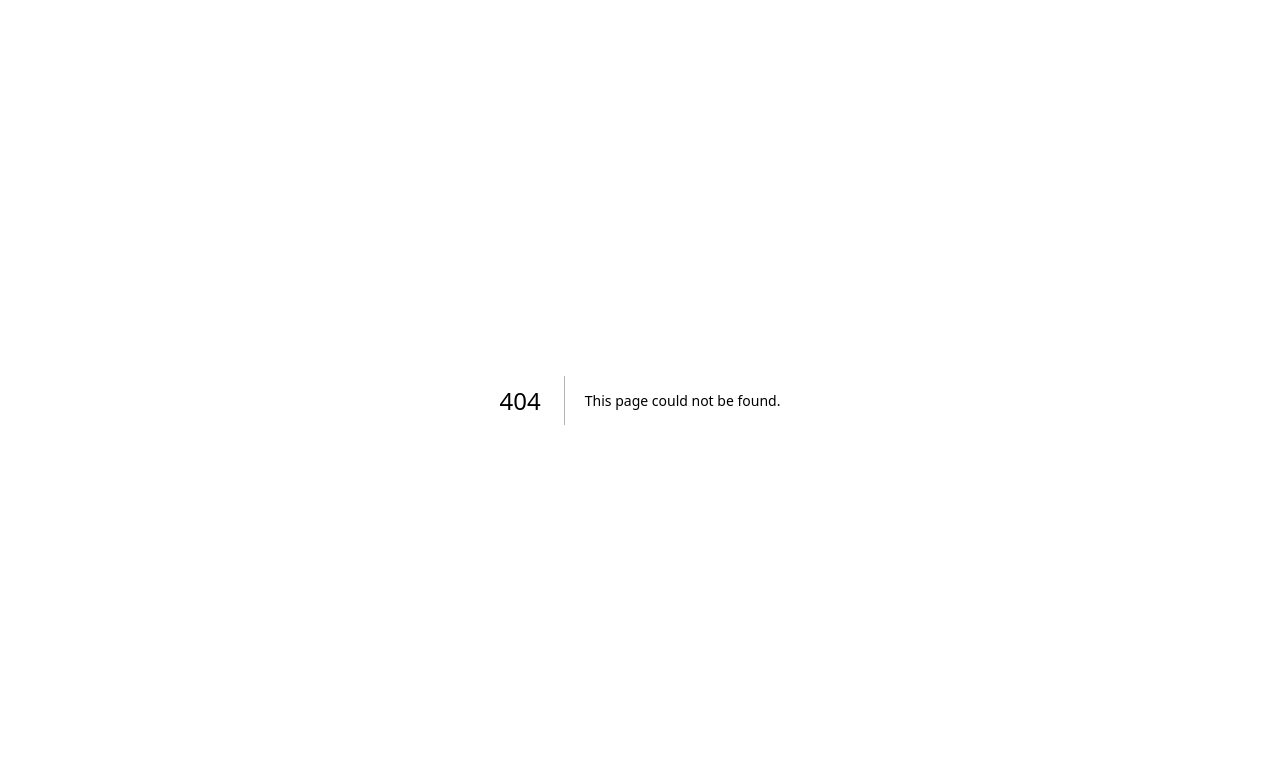
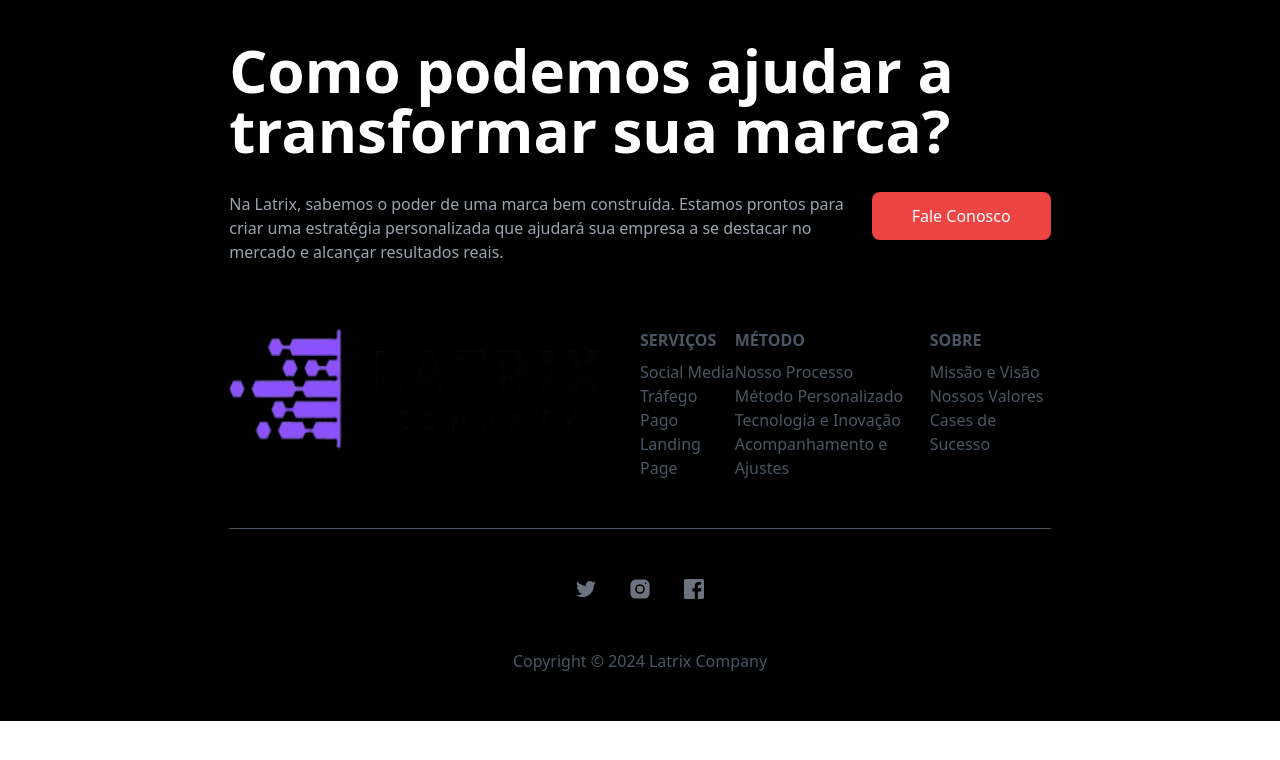
Before and after one commit to YuriPierriV/latrixcompany, a Next.js app: page /components/Footer/Footer in a window 1280 px wide. Before the commit this address had no page. Shown: the top 760 px of the page. Built offline with nearby package versions, Linux system fonts and the light colour scheme.

Commit message:
add footer

```diff
--- /dev/null
+++ b/pages/components/Footer/Footer.js
@@ -0,0 +1,121 @@
+import React from "react";
+import Image from "next/image";
+
+import { Logo } from "@/public/images/Images";
+
+const Footer = () => {
+  return (
+    <footer>
+      <div className="w-full pt-10 flex items-center justify-center bg-black">
+        <div className="md:w-2/3 w-full px-4 text-white flex flex-col">
+          <div className="w-full text-6xl font-bold col-span-2">
+            <h1 className="w-full ">
+              Como podemos ajudar a transformar sua marca?
+            </h1>
+          </div>
+          <div className="flex mt-8 flex-col md:flex-row md:justify-between">
+            <p className="w-full  text-gray-400">
+              Na Latrix, sabemos o poder de uma marca bem construída. Estamos
+              prontos para criar uma estratégia personalizada que ajudará sua
+              empresa a se destacar no mercado e alcançar resultados reais.
+            </p>
+            <div className="w-fit pt-6 md:pt-0">
+              <a className="bg-red-500 justify-center text-center rounded-lg shadow px-10 py-3 flex items-center text-nowrap">
+                Fale Conosco
+              </a>
+            </div>
+          </div>
+          <div className="flex flex-col">
+            <div className="grid grid-cols-2 pt-16 mb-12  justify-between">
+              <div className="">
+                <Logo></Logo>
+              </div>
+              <div className="flex flex-row justify-between">
+                <div className="flex flex-col">
+                  <a className="  cursor-pointer text-gray-600 hover:text-white uppercase font-bold pb-2">
+                    Serviços
+                  </a>
+                  <a className=" cursor-pointer text-gray-600 hover:text-white ">
+                    Social Media
+                  </a>
+                  <a className="  cursor-pointer text-gray-600 hover:text-white ">
+                    Tráfego Pago
+                  </a>
+                  <a className="  cursor-pointer text-gray-600 hover:text-white ">
+                    Landing Page
+                  </a>
+                </div>
+
+                <div className="flex flex-col">
+                  <a className="  cursor-pointer text-gray-600 hover:text-white uppercase font-bold pb-2">
+                    Método
+                  </a>
+                  <a className="  cursor-pointer text-gray-600 hover:text-white ">
+                    Nosso Processo
+                  </a>
+                  <a className="  cursor-pointer text-gray-600 hover:text-white ">
+                    Método Personalizado
+                  </a>
+                  <a className="  cursor-pointer text-gray-600 hover:text-white ">
+                    Tecnologia e Inovação
+                  </a>
+                  <a className="  cursor-pointer text-gray-600 hover:text-white ">
+                    Acompanhamento e Ajustes
+                  </a>
+                </div>
+                <div className="flex flex-col">
+                  <a className="  cursor-pointer text-gray-600 hover:text-white uppercase font-bold pb-2">
+                    Sobre
+                  </a>
+                  <a className="  cursor-pointer text-gray-600 hover:text-white ">
+                    Missão e Visão
+                  </a>
+                  <a className="  cursor-pointer text-gray-600 hover:text-white ">
+                    Nossos Valores
+                  </a>
+                  <a className="  cursor-pointer text-gray-600 hover:text-white ">
+                    Cases de Sucesso
+                  </a>
+                </div>
+              </div>
+            </div>
+            <hr className="border-gray-600" />
+            <div className="flex flex-row space-x-8 items-center justify-center mt-12">
+              <a
+                href="/"
+                class="text-gray-500 transition-colors duration-300 hover:text-teal-accent-400"
+              >
+                <svg viewBox="0 0 24 24" fill="currentColor" class="h-5">
+                  <path d="M24,4.6c-0.9,0.4-1.8,0.7-2.8,0.8c1-0.6,1.8-1.6,2.2-2.7c-1,0.6-2,1-3.1,1.2c-0.9-1-2.2-1.6-3.6-1.6 c-2.7,0-4.9,2.2-4.9,4.9c0,0.4,0,0.8,0.1,1.1C7.7,8.1,4.1,6.1,1.7,3.1C1.2,3.9,1,4.7,1,5.6c0,1.7,0.9,3.2,2.2,4.1 C2.4,9.7,1.6,9.5,1,9.1c0,0,0,0,0,0.1c0,2.4,1.7,4.4,3.9,4.8c-0.4,0.1-0.8,0.2-1.3,0.2c-0.3,0-0.6,0-0.9-0.1c0.6,2,2.4,3.4,4.6,3.4 c-1.7,1.3-3.8,2.1-6.1,2.1c-0.4,0-0.8,0-1.2-0.1c2.2,1.4,4.8,2.2,7.5,2.2c9.1,0,14-7.5,14-14c0-0.2,0-0.4,0-0.6 C22.5,6.4,23.3,5.5,24,4.6z"></path>
+                </svg>
+              </a>
+              <a
+                href="/"
+                class="text-gray-500 transition-colors duration-300 hover:text-teal-accent-400"
+              >
+                <svg viewBox="0 0 30 30" fill="currentColor" class="h-6">
+                  <circle cx="15" cy="15" r="4"></circle>
+                  <path d="M19.999,3h-10C6.14,3,3,6.141,3,10.001v10C3,23.86,6.141,27,10.001,27h10C23.86,27,27,23.859,27,19.999v-10   C27,6.14,23.859,3,19.999,3z M15,21c-3.309,0-6-2.691-6-6s2.691-6,6-6s6,2.691,6,6S18.309,21,15,21z M22,9c-0.552,0-1-0.448-1-1   c0-0.552,0.448-1,1-1s1,0.448,1,1C23,8.552,22.552,9,22,9z"></path>
+                </svg>
+              </a>
+              <a
+                href="/"
+                class="text-gray-500 transition-colors duration-300 hover:text-teal-accent-400"
+              >
+                <svg viewBox="0 0 24 24" fill="currentColor" class="h-5">
+                  <path d="M22,0H2C0.895,0,0,0.895,0,2v20c0,1.105,0.895,2,2,2h11v-9h-3v-4h3V8.413c0-3.1,1.893-4.788,4.659-4.788 c1.325,0,2.463,0.099,2.795,0.143v3.24l-1.918,0.001c-1.504,0-1.795,0.715-1.795,1.763V11h4.44l-1,4h-3.44v9H22c1.105,0,2-0.895,2-2 V2C24,0.895,23.105,0,22,0z"></path>
+                </svg>
+              </a>
+            </div>
+
+            <p className="w-full text-center my-12 text-gray-600">
+              Copyright © 2024 Latrix Company
+            </p>
+          </div>
+        </div>
+      </div>
+    </footer>
+  );
+};
+
+export default Footer;
--- a/pages/components/card/Card.js
+++ b/pages/components/card/Card.js
@@ -4,8 +4,8 @@ import BackgroundBeams from "@/ui/Background-beams";
 const CardTitle = ({ children, imgSrc, title, description }) => {
   return (
     <div className="flex  flex-col ">
-      <div className="z-10">
-        <div className="flex flex-col justify-between p-4 leading-normal">
+      <div className="z-10 ">
+        <div className="flex flex-col items-start px-4 leading-normal">
           <h5 className="mb-2 text-2xl font-bold tracking-tight text-gray-900 dark:text-white">
             {title}
           </h5>
@@ -20,7 +20,7 @@ const CardTitle = ({ children, imgSrc, title, description }) => {
 
 const CardContainer = ({ children }) => {
   return (
-    <div className="flex container gap-0 mx-auto relative max-w-7xl -mt-20 border border-primary/[0.2] dark:primary/[0.5] shadow-primary shadow-md  rounded-xl p-10">
+    <div className="flex container gap-0 mx-auto relative max-w-7xl -mt-20 border border-primary/[0.5] dark:primary/[0.5] shadow-primary shadow-[0_-25px_50px_-15px]  rounded-xl p-10">
       <BackgroundBeams className="absolute inset-0 z-0 rounded-xl" />
       <div className="z-10">{children}</div>
     </div>
--- a/pages/components/form/Form.js
+++ b/pages/components/form/Form.js
@@ -12,7 +12,10 @@ export default function Form() {
     console.log("Form submitted");
   };
   return (
-    <div className="max-w-md w-full mx-auto  rounded-2xl p-4 md:p-8  bg-[#DBD2F1] dark:bg-[#06030C] shadow-md shadow-primary">
+    <div
+      className="max-w-md w-full mx-auto  rounded-2xl p-4 md:p-8  bg-[#DBD2F1] dark:bg-[#06030C] shadow-md shadow-primary"
+      id="form"
+    >
       <h2 className="font-bold text-xl text-neutral-800 dark:text-neutral-200 ">
         Agendar Reunião
       </h2>
--- a/pages/components/headers/Header.js
+++ b/pages/components/headers/Header.js
@@ -2,26 +2,19 @@
 import React, { useState } from "react";
 import { HoveredLink, Menu, MenuItem, ProductItem } from "../ui/Navbar-menu";
 import cn from "@/lib/Utils";
-import Image from "next/image";
-import lightImage from "../public/images/light.png";
-import darkImage from "../public/images/dark.png";
 
 import ThemeToggleButton from "@/utils/Mode";
-import { useTheme } from "@/utils/ThemeContext";
+import { Logo } from "@/public/images/Images";
 
 function Navbar({ className }) {
   const [active, setActive] = useState(null);
-  const { theme } = useTheme();
+
   return (
     <div
       className={cn("fixed top-10 inset-x-0 max-w-2xl mx-auto z-50", className)}
     >
       <Menu setActive={setActive}>
-        <Image
-          src={theme === "light" ? lightImage : darkImage}
-          alt={"logo"}
-          className="  w-auto max-h-[calc(100%_-_1.75rem)] h-[calc(100%_-_1.75rem)]  pe-2 md:pe-10 "
-        />
+        <Logo></Logo>
         <MenuItem setActive={setActive} active={active} item="Serviços">
           <div className="flex flex-col space-y-4 text-base">
             <HoveredLink href="/web-dev">Social Media</HoveredLink>
@@ -29,15 +22,23 @@ function Navbar({ className }) {
             <HoveredLink href="/seo">Landing Page</HoveredLink>
           </div>
         </MenuItem>
-        <MenuItem setActive={setActive} active={active} item="Sobre">
-          <div className="  text-sm grid grid-cols-2 gap-10 p-4"></div>
-        </MenuItem>
+
         <MenuItem setActive={setActive} active={active} item="Método">
           <div className="flex flex-col space-y-4 text-base">
-            <HoveredLink href="/hobby">Hobby</HoveredLink>
-            <HoveredLink href="/individual">Individual</HoveredLink>
-            <HoveredLink href="/team">Team</HoveredLink>
-            <HoveredLink href="/enterprise">Enterprise</HoveredLink>
+            <HoveredLink href="/hobby">Nosso Processo</HoveredLink>
+            <HoveredLink href="/individual">Método Personalizado</HoveredLink>
+            <HoveredLink href="/team">Tecnologia e Inovação</HoveredLink>
+            <HoveredLink href="/enterprise">
+              Acompanhamento e Ajustes
+            </HoveredLink>
+          </div>
+        </MenuItem>
+
+        <MenuItem setActive={setActive} active={active} item="Sobre">
+          <div className="flex flex-col space-y-4 text-base">
+            <HoveredLink href="/hobby">Missão e Visão</HoveredLink>
+            <HoveredLink href="/individual">Nossos Valores</HoveredLink>
+            <HoveredLink href="/team">Cases de Sucesso</HoveredLink>
           </div>
         </MenuItem>
         <div className="py-4">
--- a/pages/components/public/images/Images.js
+++ b/pages/components/public/images/Images.js
@@ -11,8 +11,23 @@ import card_white_2 from ".//card_white_2.png";
 import card_white_3 from ".//card_white_3.png";
 
 import dark from ".//dark.png";
+import light from ".//light.png";
 
 import foguete from ".//foguete.png";
+import Image from "next/image";
+
+import { useTheme } from "@/utils/ThemeContext";
+
+export function Logo() {
+  const { theme } = useTheme();
+  return (
+    <Image
+      src={theme === "light" ? light : dark}
+      alt={"logo"}
+      className="  w-auto max-h-[calc(100%_-_1.75rem)] h-[calc(100%_-_1.75rem)]  pe-2 md:pe-10 "
+    />
+  );
+}
 
 export {
   card_dark_1,
@@ -24,6 +39,6 @@ export {
   foguete,
 };
 
-export default function Image() {
+export default function Images() {
   return <h1 className="text-3xl font-bold underline">Hello world!</h1>;
 }
--- a/pages/components/ui/Apple-cards-carousel.js
+++ b/pages/components/ui/Apple-cards-carousel.js
@@ -123,13 +123,13 @@ export const Carousel = ({ items, initialScroll = 0 }) => {
               xmlns="http://www.w3.org/2000/svg"
               fill="none"
               viewBox="0 0 24 24"
-              stroke-width="1.5"
+              strokeWidth="1.5"
               stroke="currentColor"
-              class="size-6"
+              className="size-6"
             >
               <path
-                stroke-linecap="round"
-                stroke-linejoin="round"
+                strokeLinecap="round"
+                strokeLinejoin="round"
                 d="M6.75 15.75 3 12m0 0 3.75-3.75M3 12h18"
               />
             </svg>
@@ -143,13 +143,13 @@ export const Carousel = ({ items, initialScroll = 0 }) => {
               xmlns="http://www.w3.org/2000/svg"
               fill="none"
               viewBox="0 0 24 24"
-              stroke-width="1.5"
+              strokeWidth="1.5"
               stroke="currentColor"
-              class="size-6"
+              className="size-6"
             >
               <path
-                stroke-linecap="round"
-                stroke-linejoin="round"
+                strokeLinecap="round"
+                strokeLinejoin="round"
                 d="M17.25 8.25 21 12m0 0-3.75 3.75M21 12H3"
               />
             </svg>
--- a/pages/components/ui/Hero-highlight.js
+++ b/pages/components/ui/Hero-highlight.js
@@ -22,20 +22,20 @@ export const HeroHighlight = ({ children, className, containerClassName }) => {
       )}
       onMouseMove={handleMouseMove}
     >
-      <div className="absolute inset-0 bg-dot-thick-neutral-200 dark:bg-dot-thick-neutral-800  pointer-events-none" />
+      <div className="absolute inset-0 bg-dot-thick-neutral-100 dark:bg-dot-thick-neutral-950  pointer-events-none" />
       <motion.div
-        className="pointer-events-none bg-dot-thick-indigo-800 dark:bg-dot-thick-indigo-500   absolute inset-0 opacity-0 transition duration-300 group-hover:opacity-100"
+        className="pointer-events-none bg-dot-thick-primary dark:bg-dot-thick-priamry   absolute inset-0 opacity-0 transition duration-300 group-hover:opacity-100"
         style={{
           WebkitMaskImage: useMotionTemplate`
             radial-gradient(
-              200px circle at ${mouseX}px ${mouseY}px,
+              100px circle at ${mouseX}px ${mouseY}px,
               black 0%,
               transparent 100%
             )
           `,
           maskImage: useMotionTemplate`
             radial-gradient(
-              200px circle at ${mouseX}px ${mouseY}px,
+              100px circle at ${mouseX}px ${mouseY}px,
               black 0%,
               transparent 100%
             )
--- a/pages/inicio/index.js
+++ b/pages/inicio/index.js
@@ -15,6 +15,7 @@ import { dataTimeline } from "@/ui/Timeline";
 import { useTheme } from "@/utils/ThemeContext";
 
 import Form from "@/form/Form";
+import Footer from "@/Footer/Footer";
 
 import {
   card_dark_1,
@@ -27,13 +28,33 @@ import {
 } from "@/public/images/Images";
 
 function Inicio() {
-  const ref = React.useRef(null);
-  const { scrollYProgress } = useScroll({
-    target: ref,
-    offset: ["start start", "end start"],
-  });
+  const { theme } = useTheme();
 
-  const { theme } = useTheme();
+  const DummyContent = () => {
+    return (
+      <>
+        {[...new Array(3).fill(1)].map((_, index) => {
+          return (
+            <div
+              key={"dummy-content" + index}
+              className="bg-[#F5F5F7] dark:bg-neutral-800 p-8 md:p-14 rounded-3xl mb-4"
+            >
+              <p className="text-neutral-600 dark:text-neutral-400 text-base md:text-2xl font-sans max-w-3xl mx-auto">
+                <span className="font-bold text-neutral-700 dark:text-neutral-200">
+                  The first rule of Apple club is that you boast about Apple
+                  club.
+                </span>{" "}
+                Keep a journal, quickly jot down a grocery list, and take
+                amazing class notes. Want to convert those notes to text? No
+                problem. Langotiya jeetu ka mara hua yaar is ready to capture
+                every thought.
+              </p>
+            </div>
+          );
+        })}
+      </>
+    );
+  };
 
   const data = [
     {
@@ -66,9 +87,9 @@ function Inicio() {
         <Navbar className="top-2" />
       </div>
       <section id="hero">
-        <HeroHighlight className="grid xl:grid-cols-2 gap-4 min-h-full  container mx-auto">
-          <div className="items-center grid grid-cols-1 justify-center pt-24  xl:py-20 gap-4">
-            <div className=" p-0">
+        <HeroHighlight className="grid xl:grid-cols-2 gap-4 xl:gap-0 min-h-full  container mx-auto">
+          <div className=" grid   pt-32 mx-auto  xl:py-24 gap-4 xl:gap-0">
+            <div className="">
               <motion.h1
                 initial={{
                   opacity: 0,
@@ -111,10 +132,26 @@ function Inicio() {
               marca ser vista, lembrada e amada. Alcançamos o público certo,
               impulsionando marcas a atingirem seu potencial máximo.
             </motion.p>
-            <div className="text-center xl:text-left   pb-5">
-              <button className="px-6 py-2 text-white bg-primary hover:bg-accent rounded-md transition duration-300 teste">
+            <div className="text-center xl:text-left  pt-5 xl:pt-0 pb-5">
+              <a
+                className="px-6 py-2 text-white bg-primary hover:bg-accent rounded-md transition duration-300 cursor-pointer"
+                onClick={(e) => {
+                  e.preventDefault();
+                  const element = document.getElementById("form");
+                  const offset = 80; // ajuste o valor conforme necessário
+                  const bodyRect = document.body.getBoundingClientRect().top;
+                  const elementRect = element.getBoundingClientRect().top;
+                  const elementPosition = elementRect - bodyRect;
+                  const offsetPosition = elementPosition - offset;
+
+                  window.scrollTo({
+                    top: offsetPosition,
+                    behavior: "smooth",
+                  });
+                }}
+              >
                 Vamos Conversar
-              </button>
+              </a>
             </div>
           </div>
           <div className="">
@@ -149,40 +186,9 @@ function Inicio() {
         </h2>
         <Carousel items={cards} />
       </div>
+      <Footer></Footer>
     </main>
   );
 }
 
-const DummyContent = () => {
-  return (
-    <>
-      {[...new Array(3).fill(1)].map((_, index) => {
-        return (
-          <div
-            key={"dummy-content" + index}
-            className="bg-[#F5F5F7] dark:bg-neutral-800 p-8 md:p-14 rounded-3xl mb-4"
-          >
-            <p className="text-neutral-600 dark:text-neutral-400 text-base md:text-2xl font-sans max-w-3xl mx-auto">
-              <span className="font-bold text-neutral-700 dark:text-neutral-200">
-                The first rule of Apple club is that you boast about Apple club.
-              </span>{" "}
-              Keep a journal, quickly jot down a grocery list, and take amazing
-              class notes. Want to convert those notes to text? No problem.
-              Langotiya jeetu ka mara hua yaar is ready to capture every
-              thought.
-            </p>
-            <Image
-              src="https://assets.aceternity.com/macbook.png"
-              alt="Macbook mockup from Aceternity UI"
-              height="500"
-              width="500"
-              className="md:w-1/2 md:h-1/2 h-full w-full mx-auto object-contain"
-            />
-          </div>
-        );
-      })}
-    </>
-  );
-};
-
 export default Inicio;
```
Also changed, not shown: pages/components/public/images/.png (deleted).
